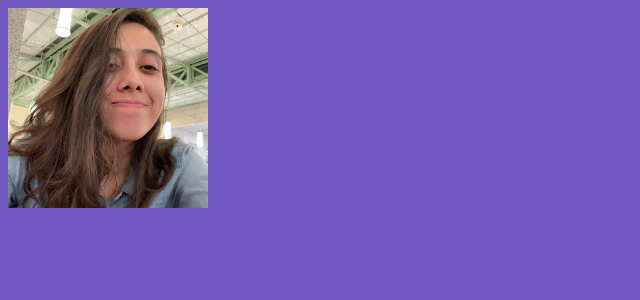
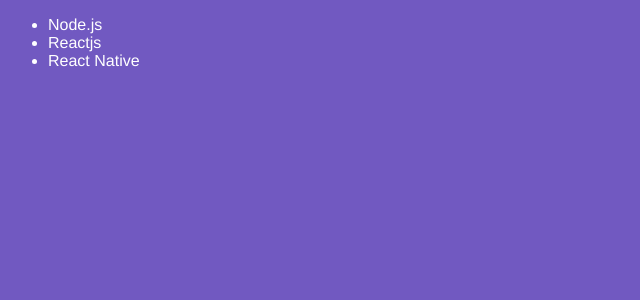
Before and after one commit to Lorenalgm/modulo4, a React app: page / in a window 1280 px wide. Shown: the top 300 px of the page, without its empty margins (0-640 px from the left). Built offline with nearby package versions, Linux system fonts and the light colour scheme.

Commit message:
Criada class component

```diff
--- a/babel.config.js
+++ b/babel.config.js
@@ -3,4 +3,7 @@
 		"@babel/preset-env",
 		"@babel/preset-react",
 	],
+	plugins: [
+		'@babel/plugin-proposal-class-properties'
+	]
 };
--- a/package.json
+++ b/package.json
@@ -9,6 +9,7 @@
   },
   "devDependencies": {
     "@babel/core": "^7.7.2",
+    "@babel/plugin-proposal-class-properties": "^7.7.4",
     "@babel/preset-env": "^7.7.1",
     "@babel/preset-react": "^7.7.0",
     "babel-loader": "^8.0.6",
--- a/src/App.js
+++ b/src/App.js
@@ -1,10 +1,9 @@
 import React from 'react';
 import './App.css';
-import profile from './assets/profile.jpeg';
+import TechList from './components/TechList';
+
 function App() {
-	// return <h1>Olá, Lorena :) </h1>
-
-	return <img width="200px" src={profile} />
+	return <TechList />
 
 
 }
--- /dev/null
+++ b/src/components/TechList.js
@@ -0,0 +1,25 @@
+import React, { Component } from 'react';
+
+class TechList extends Component {
+	state = {
+		techs: [
+			'Node.js',
+			'Reactjs',
+			'React Native'
+		]
+	};
+
+	render() {
+		console.log(this.state);
+
+		return (
+			<ul>
+				<li>Node.js</li>
+				<li>Reactjs</li>
+				<li>React Native</li>
+			</ul>
+		);
+	}
+}
+
+export default TechList;
```
Also changed, not shown: 1 other file (tests, documents, lock files or other folders).
